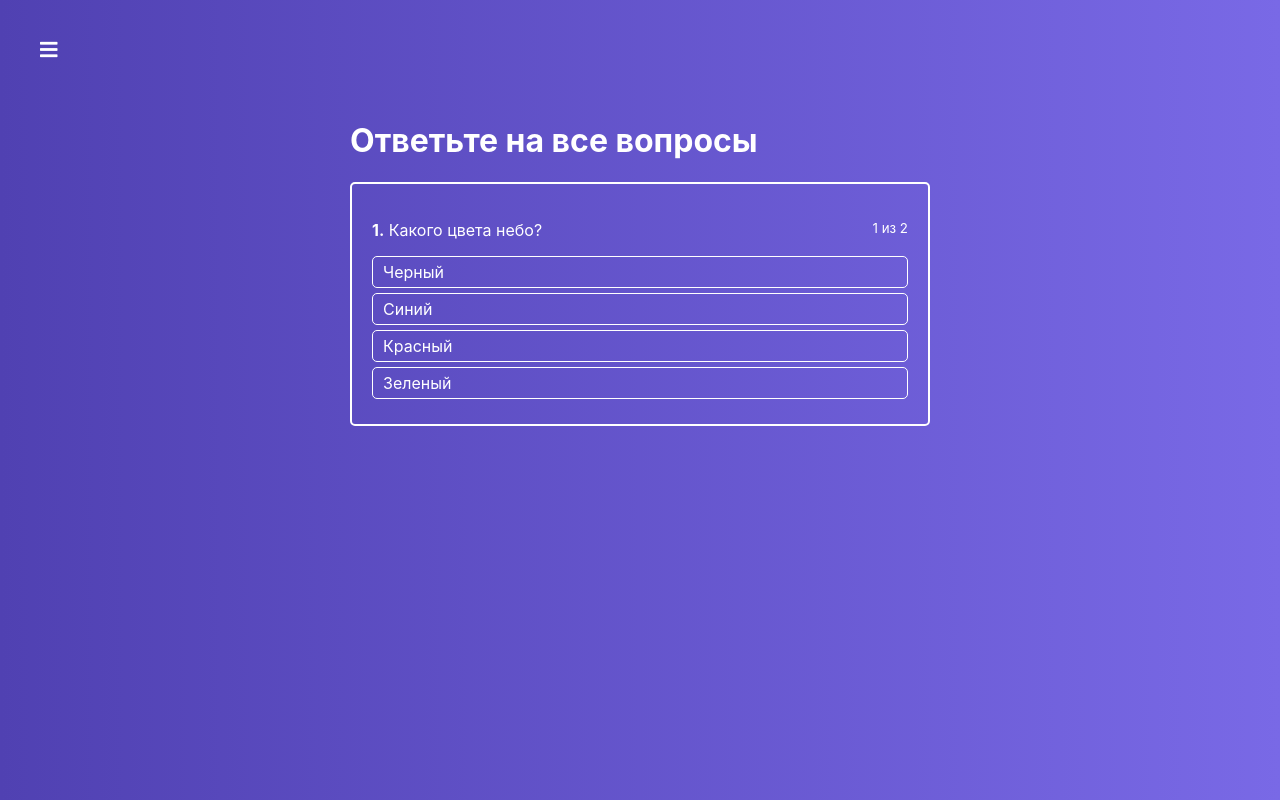
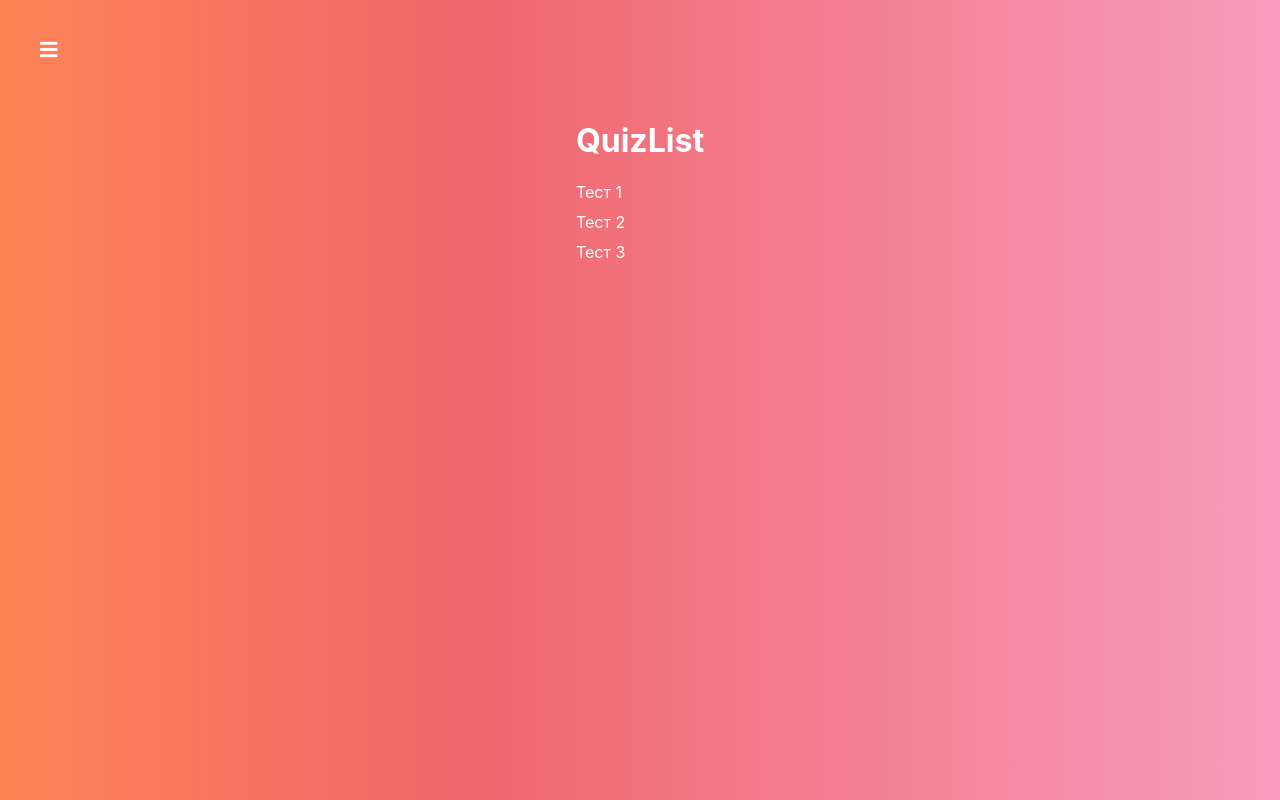
Before and after one commit to Motformon/react-app-practice, a React app: page / in a window 1280 px wide. Built offline with nearby package versions, Linux system fonts and the light colour scheme.

Commit message:
Настройка react-router

```diff
--- a/package.json
+++ b/package.json
@@ -43,6 +43,7 @@
     "react-app-polyfill": "^0.1.3",
     "react-dev-utils": "^6.0.4",
     "react-dom": "^16.5.2",
+    "react-router-dom": "^4.3.1",
     "resolve": "1.8.1",
     "sass-loader": "7.1.0",
     "style-loader": "0.23.0",
--- a/src/App.js
+++ b/src/App.js
@@ -1,6 +1,10 @@
 import React, { Component } from 'react';
-import Layout from "./hoc/Layout/Layout"
-import Quiz from "./containers/Quiz/Quiz"
+import Layout from "./hoc/Layout/Layout";
+import {Route, Switch} from 'react-router-dom';
+import Quiz from "./containers/Quiz/Quiz";
+import QuizList from "./containers/QuizList/QuizList";
+import QuizCreator from "./containers/QuizCreator/QuizCreator";
+import Auth from "./containers/Auth/Auth";
 
 
 class App extends Component {
@@ -8,7 +12,12 @@ class App extends Component {
     return (
       <div className="App">
 				<Layout>
-					<Quiz/>
+					<Switch>
+						<Route path="/auth" component={Auth}/>
+						<Route path="/quiz-creator" component={QuizCreator}/>
+						<Route path="/quiz/:id" component={Quiz}/>
+						<Route path="/" component={QuizList}/>
+					</Switch>
 				</Layout>
 
       </div>
--- a/src/components/FinishedQuiz/FinishedQuiz.js
+++ b/src/components/FinishedQuiz/FinishedQuiz.js
@@ -1,6 +1,7 @@
 import React  from "react";
 import classes from "./FinishedQuiz.module.scss";
-import Button from "../UI/Button/Button"
+import Button from "../UI/Button/Button";
+import {Link} from "react-router-dom";
 
 const FinishedQuiz = (props) => {
 
@@ -39,7 +40,9 @@ const FinishedQuiz = (props) => {
 
 			<div>
 				<Button onClick={props.onRetry} type="primary">Повторить</Button>
-				<Button type="success">Перейти в список тестов</Button>
+				<Link to='/'>
+					<Button  type="success">Перейти в список тестов</Button>
+				</Link>
 			</div>
 		</div>
 	);
--- a/src/components/Navigation/Drawer/Drawer.js
+++ b/src/components/Navigation/Drawer/Drawer.js
@@ -1,12 +1,19 @@
 import React, {Component} from "react";
 import classes from "./Drawer.module.scss"
 import Backdrop from "../../UI/Backdrop/Backdrop"
+import {NavLink} from "react-router-dom";
 
 const links = [
-	1, 2, 3
+	{to: '/',	label: 'Список', exact: true},
+	{to: '/auth',	label: 'Авторизация', exact: false},
+	{to: '/quiz-creator',	label: 'Создать тест', exact: false},
 ]
 
 class Drawer extends Component {
+
+	clickHandler = () => {
+		this.props.onClose();
+	}
 
 	renderLinks() {
 		return links.map((link, index) => {
@@ -14,7 +21,14 @@ class Drawer extends Component {
 				<li
 					key={index}
 				>
-					<a>Link {link}</a>
+				<NavLink
+					to={link.to}
+					exact={link.exact}
+					activeClassName={classes.active}
+					onClick={this.clickHandler}
+				>
+					{link.label}
+				</NavLink>
 				</li>
 			)
 		})
--- a/src/components/Navigation/Drawer/Drawer.module.scss
+++ b/src/components/Navigation/Drawer/Drawer.module.scss
@@ -35,4 +35,9 @@
 			}
 		}
 	}
+
 }
+
+.active {
+	opacity: .7;
+}
--- /dev/null
+++ b/src/containers/Auth/Auth.js
@@ -0,0 +1,15 @@
+import React, { Component } from 'react';
+
+
+
+class Auth extends Component {
+  render() {
+    return (
+      <div>
+				<h1>Auth</h1>
+      </div>
+    );
+  }
+}
+
+export default Auth;
--- /dev/null
+++ b/src/containers/QuizCreator/QuizCreator.js
@@ -0,0 +1,15 @@
+import React, { Component } from 'react';
+
+
+
+class QuizCreator extends Component {
+  render() {
+    return (
+      <div>
+				<h1>QuizCreator</h1>
+      </div>
+    );
+  }
+}
+
+export default QuizCreator;
--- /dev/null
+++ b/src/containers/QuizList/QuizList.js
@@ -0,0 +1,36 @@
+import React, { Component } from 'react';
+import classes from './QuizList.module.scss'
+import {NavLink} from "react-router-dom";
+
+class QuizList extends Component {
+
+	renderQuizes() {
+		return [1, 2 ,3 ].map((quiz, index) => {
+			return (
+				<li
+					key={index}
+				>
+					<NavLink to={'/quiz/' + quiz}>
+						Тест {quiz}
+					</NavLink>
+				</li>
+			);
+		});
+	}
+
+  render() {
+    return (
+      <div className={classes.QuizList}>
+				<div>
+					<h1>QuizList</h1>
+
+					<ul>
+						{this.renderQuizes() }
+					</ul>
+				</div>
+      </div>
+    );
+  }
+}
+
+export default QuizList;
--- /dev/null
+++ b/src/containers/QuizList/QuizList.module.scss
@@ -0,0 +1,27 @@
+.QuizList {
+	display: flex;
+	justify-content: center;
+	padding-top: 100px;
+	flex-grow: 1;
+	width: 100%;
+	background: linear-gradient(90deg, #fd8355 0%, #f0676c 37%, #f79cbd 100%);
+	h1 {
+		color: #fff;
+	}
+	ul {
+		list-style: none;
+		margin: 0;
+		padding: 0;
+		li {
+			margin-bottom: 10px;
+			a {
+				text-decoration: none;
+				color: #fff;
+				transition: all .3s;
+				&:hover {
+					color: #363f54
+				}
+			}
+		}
+	}
+}
--- a/src/index.js
+++ b/src/index.js
@@ -2,9 +2,18 @@ import React from 'react';
 import ReactDOM from 'react-dom';
 import './index.css';
 import App from './App';
+import {BrowserRouter} from 'react-router-dom';
 import * as serviceWorker from './serviceWorker';
 
-ReactDOM.render(<App />, document.getElementById('root'));
+
+const app = (
+	<BrowserRouter>
+		<App />
+	</BrowserRouter>
+);
+
+
+ReactDOM.render(app, document.getElementById('root'));
 
 // If you want your app to work offline and load faster, you can change
 // unregister() to register() below. Note this comes with some pitfalls.
```
Also changed, not shown: 1 other file (tests, documents, lock files or other folders).
